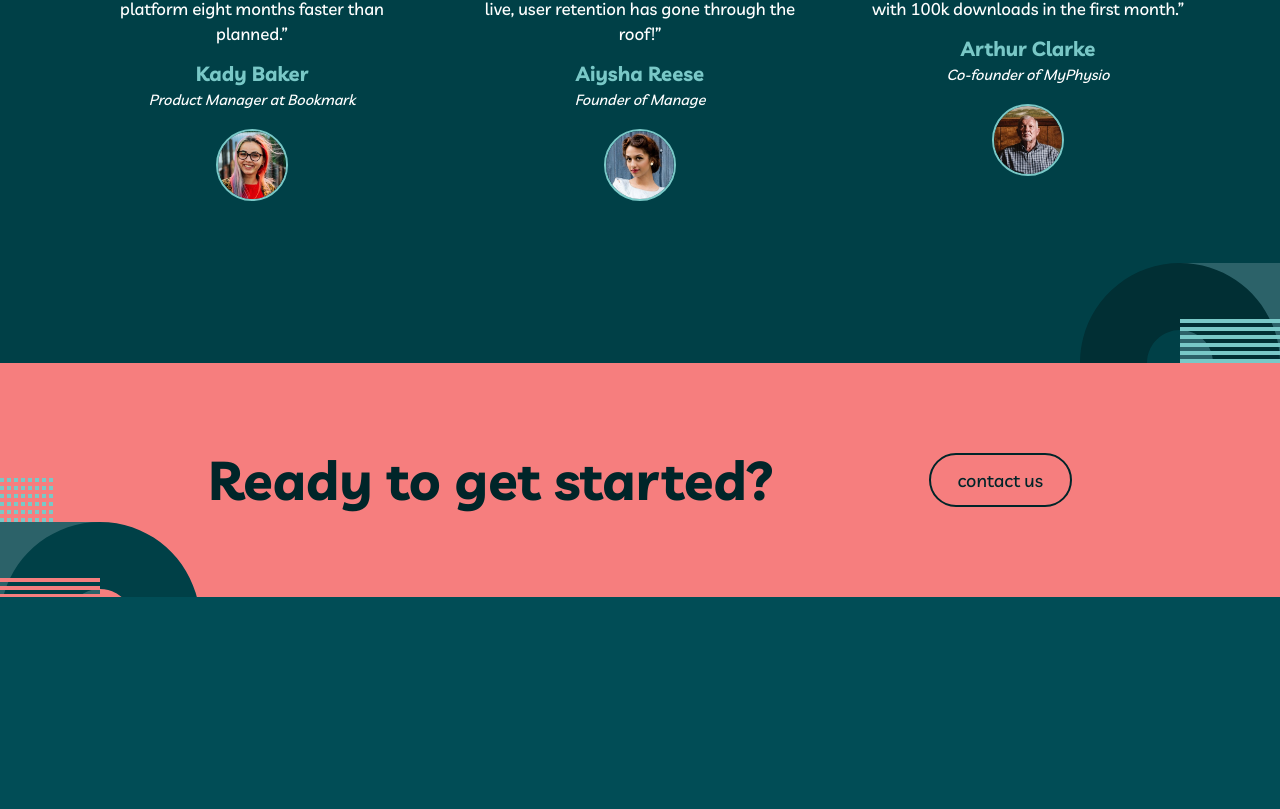
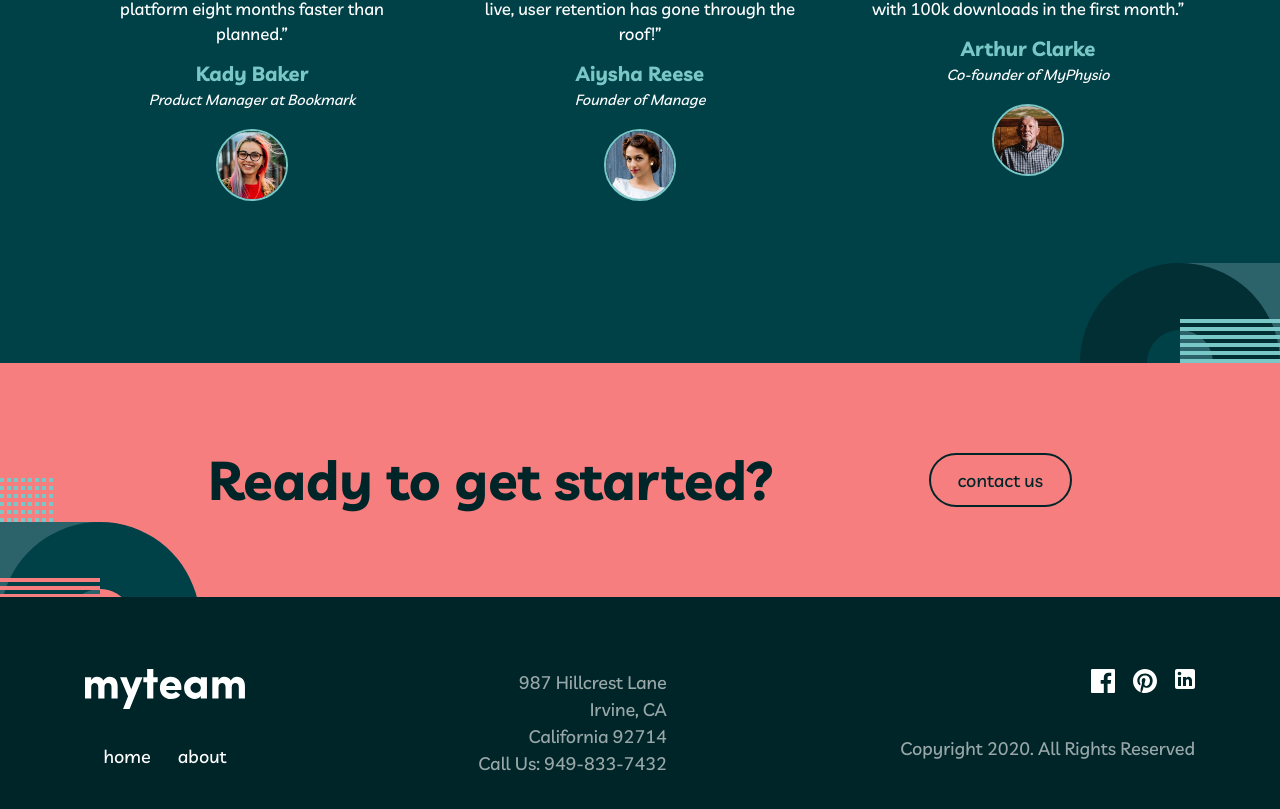
Before and after one commit to nazifbara/myteam, a SvelteKit app: page / in a window 1280 px wide. Shown: the part 1949-2758 px from the top of the page. Before the commit the page ends 2546 px from the top, so only its background shows below. Built offline with nearby package versions, Linux system fonts and the light colour scheme.

Commit message:
add the footer

```diff
--- a/src/app.css
+++ b/src/app.css
@@ -9,6 +9,11 @@ html {
 
 a:not(.btn):hover {
   color: theme('colors.primary');
+  @apply transition-colors;
+}
+
+a:hover path {
+  fill: theme('colors.primary');
   @apply transition-colors;
 }
 
--- /dev/null
+++ b/src/lib/icons/facebook.svelte
@@ -0,0 +1,6 @@
+<svg xmlns="http://www.w3.org/2000/svg" width="24" height="24"
+	><path
+		fill="#FFF"
+		d="M22.675 0H1.325C.593 0 0 .593 0 1.325v21.351C0 23.407.593 24 1.325 24H12.82v-9.294H9.692v-3.622h3.128V8.413c0-3.1 1.893-4.788 4.659-4.788 1.325 0 2.463.099 2.795.143v3.24l-1.918.001c-1.504 0-1.795.715-1.795 1.763v2.313h3.587l-.467 3.622h-3.12V24h6.116c.73 0 1.323-.593 1.323-1.325V1.325C24 .593 23.407 0 22.675 0z"
+	/></svg
+>
--- a/src/lib/icons/index.ts
+++ b/src/lib/icons/index.ts
@@ -4,8 +4,14 @@ import cog from './cog.svelte'
 import hamburger from './hamburger.svelte'
 import person from './person.svelte'
 import quotes from './quotes.svelte'
+import facebook from './facebook.svelte'
+import linkedin from './linkedin.svelte'
+import pinterest from './pinterest.svelte'
 
 export const iconsMap = {
+	facebook,
+	linkedin,
+	pinterest,
 	hamburger,
 	close,
 	chart,
--- /dev/null
+++ b/src/lib/icons/linkedin.svelte
@@ -0,0 +1,6 @@
+<svg xmlns="http://www.w3.org/2000/svg" width="20" height="20"
+	><path
+		fill="#FFF"
+		d="M18 0H2C.9 0 0 .9 0 2v16c0 1.1.9 2 2 2h16c1.1 0 2-.9 2-2V2c0-1.1-.9-2-2-2zM6 17H3V8h3v9zM4.5 6.3c-1 0-1.8-.8-1.8-1.8s.8-1.8 1.8-1.8 1.8.8 1.8 1.8-.8 1.8-1.8 1.8zM17 17h-3v-5.3c0-.8-.7-1.5-1.5-1.5s-1.5.7-1.5 1.5V17H8V8h3v1.2c.5-.8 1.6-1.4 2.5-1.4 1.9 0 3.5 1.6 3.5 3.5V17z"
+	/></svg
+>
--- /dev/null
+++ b/src/lib/icons/pinterest.svelte
@@ -0,0 +1,6 @@
+<svg xmlns="http://www.w3.org/2000/svg" width="24" height="24"
+	><path
+		fill="#FFF"
+		d="M12 0C5.373 0 0 5.372 0 12c0 5.084 3.163 9.426 7.627 11.174-.105-.949-.2-2.405.042-3.441.218-.937 1.407-5.965 1.407-5.965s-.359-.719-.359-1.782c0-1.668.967-2.914 2.171-2.914 1.023 0 1.518.769 1.518 1.69 0 1.029-.655 2.568-.994 3.995-.283 1.194.599 2.169 1.777 2.169 2.133 0 3.772-2.249 3.772-5.495 0-2.873-2.064-4.882-5.012-4.882-3.414 0-5.418 2.561-5.418 5.207 0 1.031.397 2.138.893 2.738a.36.36 0 01.083.345l-.333 1.36c-.053.22-.174.267-.402.161-1.499-.698-2.436-2.889-2.436-4.649 0-3.785 2.75-7.262 7.929-7.262 4.163 0 7.398 2.967 7.398 6.931 0 4.136-2.607 7.464-6.227 7.464-1.216 0-2.359-.631-2.75-1.378l-.748 2.853c-.271 1.043-1.002 2.35-1.492 3.146C9.57 23.812 10.763 24 12 24c6.627 0 12-5.373 12-12 0-6.628-5.373-12-12-12z"
+	/></svg
+>
--- a/src/routes/+layout.svelte
+++ b/src/routes/+layout.svelte
@@ -51,3 +51,49 @@
 </header>
 
 <slot />
+
+<footer class="bg-surface-6 py-16">
+	<div
+		class={`
+		wrapper
+		text-center
+		grid
+		gap-6
+		justify-items-center
+		md:grid-rows-[repeat(2,_auto)]
+		md:grid-cols-[repeat(2,_auto)]
+		md:text-right
+		md:justify-between
+		lg:grid-cols-[repeat(3,_auto)]
+	`}
+	>
+		<div class="grid gap-6 justify-items-center lg:row-span-2">
+			<img class="w-[96px] lg:w-[160px]" alt="myteam logo" src="/assets/logo.svg" />
+			<nav class="flex gap-6">
+				<a href="/">home</a>
+				<a href="/about">about</a>
+			</nav>
+		</div>
+
+		<ul class="text-text/60 lg:row-span-2">
+			<li>987 Hillcrest Lane</li>
+			<li>Irvine, CA</li>
+			<li>California 92714</li>
+			<li>Call Us: 949-833-7432</li>
+		</ul>
+
+		<nav class="flex gap-4 lg:justify-self-end">
+			<a href="/#" aria-label="facebook">
+				<Icon name="facebook" />
+			</a>
+			<a href="/#" aria-label="pinterest">
+				<Icon name="pinterest" />
+			</a>
+			<a href="/#" aria-label="linkedin">
+				<Icon name="linkedin" />
+			</a>
+		</nav>
+
+		<p class="text-text/60">Copyright 2020. All Rights Reserved</p>
+	</div>
+</footer>
```
